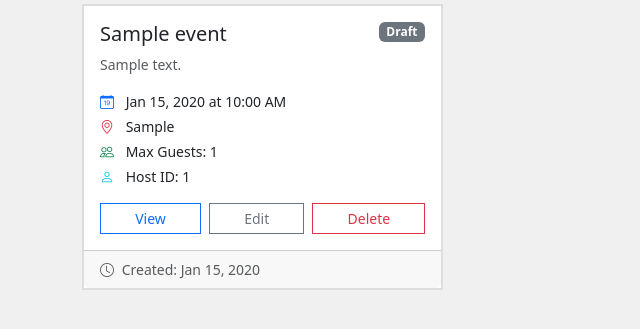
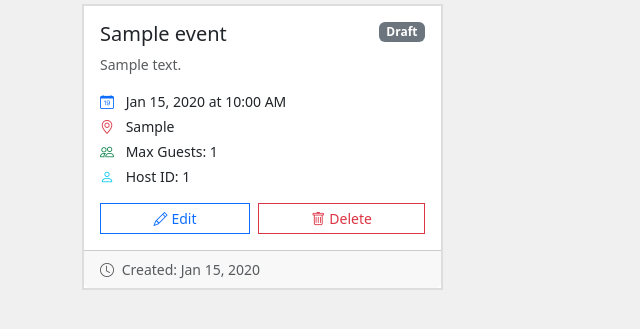
Before and after one commit to meiyo99/Gatherly, a PHP site: page /gatherly/admin/events.php in a window 1280 px wide. Shown: the part 180-509 px from the top of the page, without its empty margins (0-640 px from the left). Run offline with PHP 8.4, Linux system fonts and the light colour scheme; a user stored in the database is signed in; tables that the repository leaves empty hold one stand-in row (values such as "Sample post").

Commit message:
enable admin event management

```diff
--- a/admin/events.php
+++ b/admin/events.php
@@ -152,9 +152,14 @@ $events = $eventModel->getAll();
                                         </ul>
 
                                         <div class="d-flex gap-2">
-                                            <a href="#" class="btn btn-sm btn-outline-primary flex-fill">View</a>
-                                            <a href="#" class="btn btn-sm btn-outline-secondary flex-fill">Edit</a>
-                                            <a href="#" class="btn btn-sm btn-outline-danger flex-fill">Delete</a>
+                                            <a href="<?= BASE_URL ?>/edit_event.php?id=<?= $event['event_id'] ?>" class="btn btn-sm btn-outline-primary flex-fill">
+                                                <i class="bi bi-pencil me-1"></i>Edit
+                                            </a>
+                                            <a href="<?= BASE_URL ?>/handlers/delete_event_handler.php?id=<?= $event['event_id'] ?>"
+                                               class="btn btn-sm btn-outline-danger flex-fill"
+                                               onclick="return confirm('Are you sure you want to delete this event?');">
+                                                <i class="bi bi-trash me-1"></i>Delete
+                                            </a>
                                         </div>
                                     </div>
                                     <div class="card-footer text-muted small">
```
